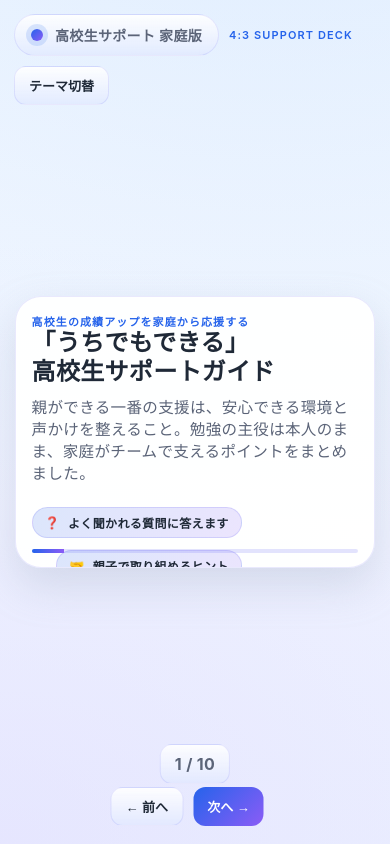
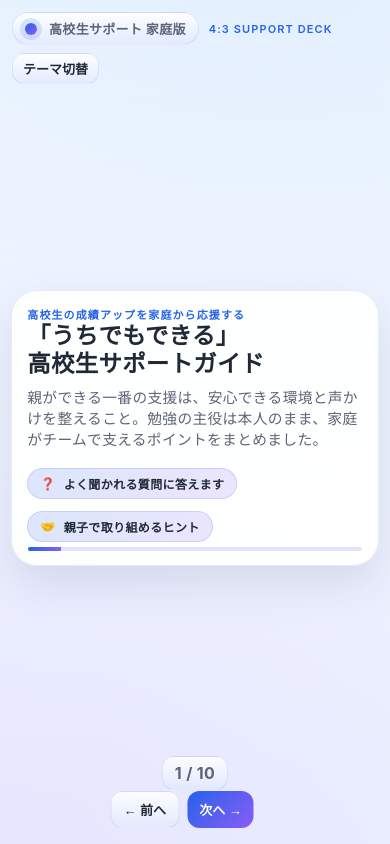
Before and after one commit to yosuke62/study-guide, a plain HTML site: page index.html in a window 390 px wide. Drawn offline with Linux system fonts and the light colour scheme.

Commit message:
Refactor responsive styles for better layout

```diff
--- a/index.html
+++ b/index.html
@@ -213,30 +213,81 @@
 
     @media (max-width: 768px){
       :root{
-        --pad: clamp(16px, 4vw, 22px);
-        --h1: clamp(24px, 6vw, 34px);
-        --h2: clamp(20px, 5vw, 28px);
-        --h3: clamp(16px, 4.4vw, 22px);
-        --p: clamp(14px, 3.8vw, 18px);
-        --small: clamp(12px, 3.2vw, 16px);
+        --pad: clamp(14px, 4vw, 20px);
+        --h1: clamp(22px, 5.8vw, 32px);
+        --h2: clamp(19px, 5vw, 26px);
+        --h3: clamp(15px, 4.2vw, 20px);
+        --p: clamp(13px, 3.4vw, 17px);
+        --small: clamp(11px, 3vw, 14px);
       }
-      .toolbar{ inset: 14px 14px auto 14px; flex-direction:column; align-items:flex-start; gap:10px; }
-      .deck{ padding: 100px 0 80px; }
-      .pages{ width: min(92vw, 640px); height: auto; min-height: calc(92vw * 3 / 4); }
-      .page{ position:absolute; min-height: calc(92vw * 3 / 4); }
-      .page header{ flex-direction:column; align-items:flex-start; gap:16px; }
-      .grid-2, .grid-3{ grid-template-columns: 1fr; }
+      .toolbar{
+        inset: 12px 12px auto 12px;
+        flex-direction:column;
+        align-items:flex-start;
+        gap:8px;
+        font-size: var(--small);
+      }
+      .brand{ padding:6px 12px; font-size: var(--small); }
+      .btn.small{ padding:5px 10px; font-size: var(--small); }
+      .deck{ padding: 88px 0 74px; }
+      .pages{
+        width: min(96vw, 520px);
+        height: calc(min(96vw, 520px) * 3 / 4);
+      }
+      .page{
+        position:absolute;
+        min-height: 100%;
+        padding: clamp(14px, 4vw, 18px);
+      }
+      .page header{ flex-direction:column; align-items:flex-start; gap:12px; }
+      .page header .stack{ align-items:flex-start; }
+      .grid-2, .grid-3{ grid-template-columns: 1fr; gap: clamp(12px, 3.6vw, 18px); }
       .grid-2.pair.match{ grid-template-columns: 1fr; }
       .grid-2.pair.match .card-lite{ margin-bottom: 14px; }
-      .pair.callout{ grid-template-columns: 1fr; gap:10px; }
+      .card{ padding: clamp(12px, 3.2vw, 16px); }
+      ul,ol{ padding-left: 1.1em; }
+      li{ margin:.24em 0; }
+      .pair.callout{ grid-template-columns: 1fr; gap:8px; }
       .pair.callout .arrow{
         justify-content:flex-start;
         transform: rotate(90deg);
         transform-origin:left center;
       }
-      .pair .bad, .pair .good{ margin-bottom: 6px; }
-      .nav{ position:fixed; bottom:18px; left:50%; transform: translateX(-50%); }
-      .indicator{ left:50%; bottom:60px; transform: translateX(-50%); }
+      .pair .bad, .pair .good{ margin-bottom: 4px; }
+      .nav{
+        position:fixed;
+        bottom:16px;
+        left:50%;
+        transform: translateX(-50%);
+        gap:8px;
+      }
+      .nav .btn{ padding:8px 12px; font-size: var(--small); }
+      .indicator{
+        left:50%;
+        bottom:54px;
+        transform: translateX(-50%);
+        padding:6px 12px;
+      }
+    }
+
+    @media (max-width: 520px){
+      :root{
+        --pad: clamp(12px, 4.5vw, 16px);
+        --h1: clamp(20px, 6vw, 28px);
+        --h2: clamp(18px, 5.5vw, 24px);
+        --h3: clamp(15px, 4.8vw, 19px);
+        --p: clamp(12.5px, 3.6vw, 16px);
+        --small: clamp(11px, 3.4vw, 13px);
+      }
+      .pages{
+        width: min(94vw, 460px);
+        height: calc(min(94vw, 460px) * 3 / 4);
+      }
+      .deck{ padding: 82px 0 70px; }
+      .card{ padding: clamp(10px, 3.6vw, 14px); }
+      .grid-2.pair.match .card-lite{ margin-bottom: 10px; }
+      .pair.callout .arrow{ font-size: clamp(18px, 8vw, 24px); }
+      .pair .bad::before, .pair .good::before{ font-size: clamp(18px, 7.5vw, 24px); }
     }
   </style>
 </head>
```
